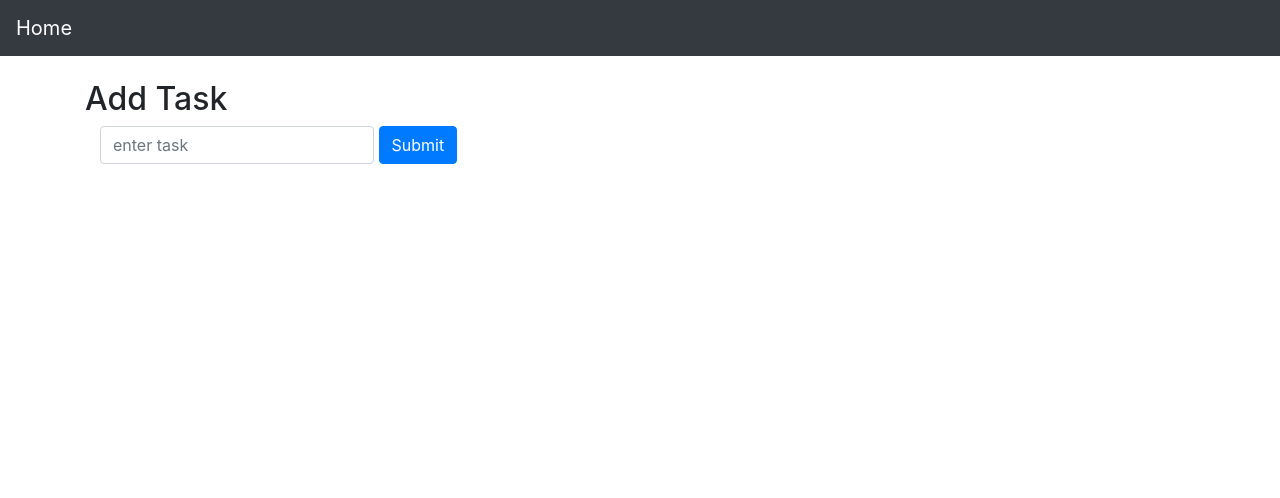
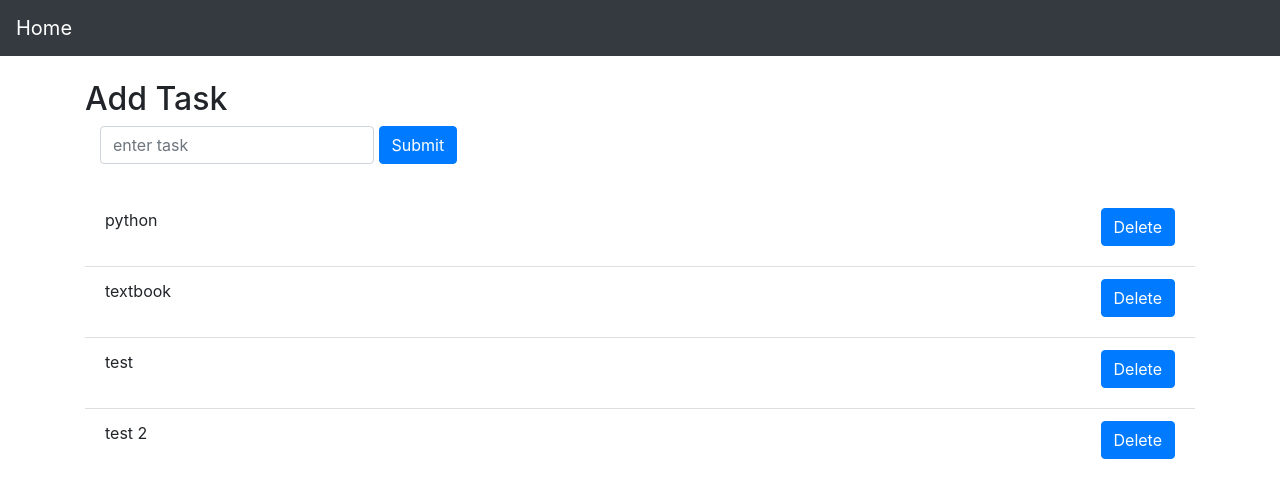
Before and after one commit to isharrma/To-Do-List, a Django app: page / in a window 1280 px wide. Shown: the top 498 px of the page. Run offline with Django 3.2, Linux system fonts and the light colour scheme; data comes from the database, SQL or seed files in the repository; both versions use the stored data as it was after the commit; some libraries are stand-ins or nearby versions.

Commit message:
Completed
Basics Completed.
Future Scope: Add radio buttons and some other functionalities

```diff
--- a/Todolist/templates/Todolist/index.html
+++ b/Todolist/templates/Todolist/index.html
@@ -9,16 +9,29 @@
         <div class="col">
             <h2>Add Task</h2>
             <form class="form-inline" action="add_todo/" method="post">
-                {% csrf_token %}
                 <div class="col-auto">
                 <label class="sr-only" for="inlineFormInput">Name</label>
-                <input type="text" class="form-control mb-2"  placeholder="enter task">
+                <input type="text" class="form-control mb-2" name="content" placeholder="enter task">
                 <button type="submit" class="btn btn-primary mb-2">Submit</button>
                 </div>
             </form>
         </div>
+    </div>
+    <div class="row mt-4">
+        <div class="col">
+            <ul class="list-group list-group-flush">
+                {% for t in todo_items %}
+                <li class="list-group-item">{{ t.todo_text }}
+                <div class="float-right">
+                    <form action="delete_todo/{{ t.id }}/" method="post">
+                        <button type="submit" class="btn btn-primary mb-2">Delete</button>
+                    </form>
+                </div>
+                </li>
 
-
+                {% endfor %}
+              </ul>
+        </div>
     </div>
 
 {% endblock content %}
--- a/Todolist/urls.py
+++ b/Todolist/urls.py
@@ -5,4 +5,5 @@ from . import views
 urlpatterns = [
     path('', views.index, name='index'),
     path('add_todo/', views.add_todo , name='add_todo'),
+    path('delete_todo/<int:todo_id>/', views.delete_todo)
 ]
--- a/Todolist/views.py
+++ b/Todolist/views.py
@@ -1,10 +1,28 @@
 from django.shortcuts import render
-from django.http import HttpResponse
+from django.http import HttpResponse,HttpResponseRedirect
+from django.views.decorators.csrf import csrf_exempt
+from django.utils import timezone
+from django.urls import reverse
+
+from .models import Todo_list
 
 
 def index(request):
-    return render(request, 'Todolist/index.html')
+    todo_items = Todo_list.objects.all().order_by('pub_date')
+    return render(request, 'Todolist/index.html',
+                    {
+                        "todo_items": todo_items
+                    })
 
+@csrf_exempt
+def add_todo(request):
+    content = request.POST['content']
+    date = timezone.now()
+    new_obj = Todo_list.objects.create(pub_date=date, todo_text=content)
+    print(new_obj)
+    return HttpResponseRedirect("/")
 
-def add_todo(request):
-    return render(request, 'Todolist/index.html')
+@csrf_exempt
+def delete_todo(request, todo_id):
+    Todo_list.objects.get(id=todo_id).delete()
+    return HttpResponseRedirect("/")
```
Also changed, not shown: db.sqlite3.
